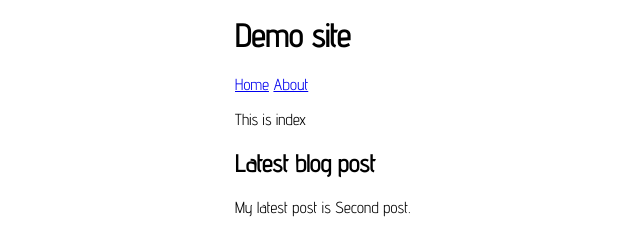
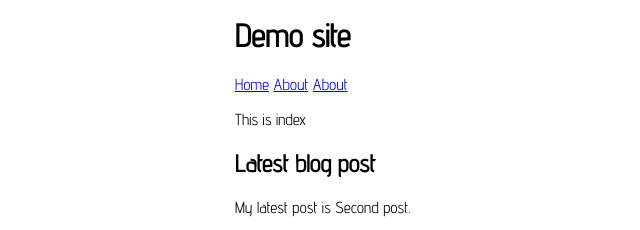
Before and after one commit to LeiHeiI/20200516, an Eleventy site: page index.html in a window 1280 px wide. Shown: the top 230 px of the page, 55-695 px from the left. Built offline with nearby package versions, Linux system fonts and the light colour scheme; Eleventy itself is replaced by a stand-in of ours; files that its build step writes are made by us from their sources.

Commit message:
Update layout.html

```diff
--- a/_includes/layout.html
+++ b/_includes/layout.html
@@ -25,6 +25,7 @@
       <nav>
         <a href='/'>Home</a>
         <a href='/about'>About</a>
+        <a href='/contact.md'>About</a>
 <!--         <a href='/clock'>Clock</a> -->
       </nav>
    </header>
```
